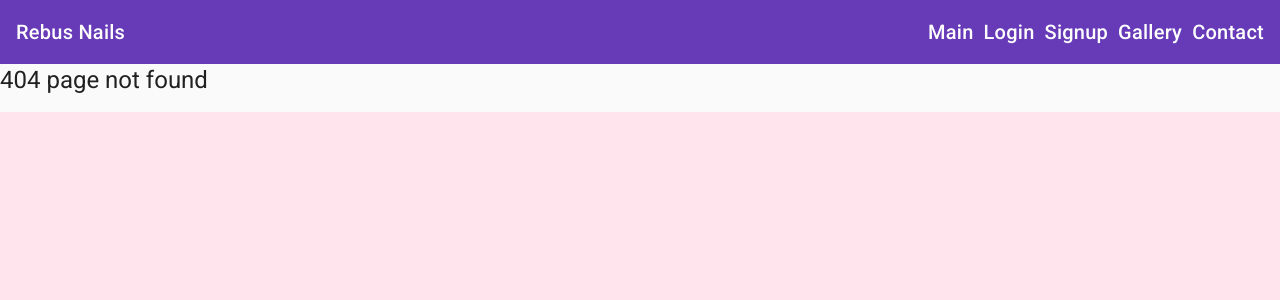
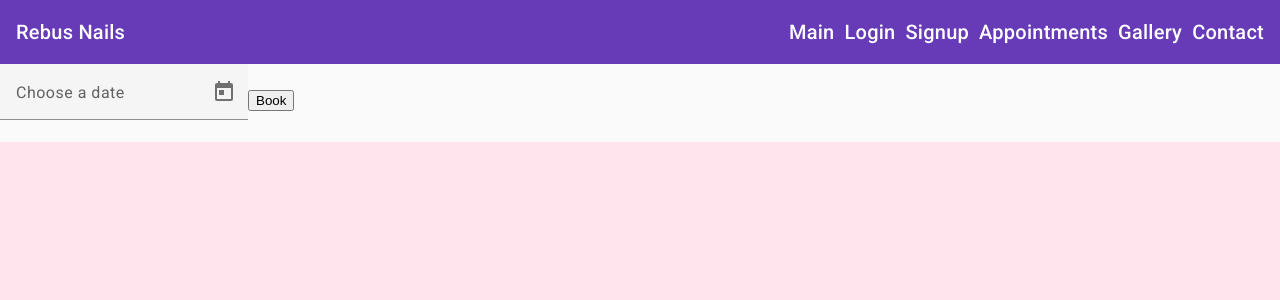
Before and after one commit to andrismrnvszki/Rebus_nails, an Angular app: page /appointments in a window 1280 px wide. Before the commit this address led to /not-found. Shown: the top 300 px of the page. Built offline with nearby package versions, Linux system fonts and the light colour scheme.

Commit message:
PacekMacek

```diff
--- a/src/app/app-routing.module.ts
+++ b/src/app/app-routing.module.ts
@@ -20,12 +20,20 @@ const routes: Routes = [
     loadChildren: () => import('./pages/not-found/not-found.module').then(m => m.NotFoundModule)
   },
   {
+    path: 'appointments',
+    loadChildren: () => import('./pages/appointments/appointments.module').then(m => m.AppointmentsModule) },
+  {
     path: '',
     redirectTo: '/main',
     pathMatch: 'full'
   },
-  { path: 'login', loadChildren: () => import('./pages/login/login.module').then(m => m.LoginModule) },
-  { path: 'signup', loadChildren: () => import('./pages/signup/signup.module').then(m => m.SignupModule) },
+  {
+    path: 'login',
+    loadChildren: () => import('./pages/login/login.module').then(m => m.LoginModule) },
+  {
+    path: 'signup',
+    loadChildren: () => import('./pages/signup/signup.module').then(m => m.SignupModule) },
+
   {
     path: '**',
     redirectTo:'/not-found'
--- a/src/app/app.component.html
+++ b/src/app/app.component.html
@@ -16,6 +16,7 @@
                     <li><a routerLink="/main">Main</a></li>
                     <li><a routerLink="/login">Login</a></li>
                     <li><a routerLink="/signup">Signup</a></li>
+                    <li><a routerLink="/appointments">Appointments</a></li>
                     <li><a routerLink="/gallery">Gallery</a></li>
                     <li><a routerLink="/contact">Contact</a></li>
                 </ul>
--- a/src/app/app.module.ts
+++ b/src/app/app.module.ts
@@ -15,6 +15,8 @@ import { MatButtonModule } from '@angular/material/button'
 import { MatIconModule } from '@angular/material/icon'
 import { FlexLayoutModule } from '@angular/flex-layout';
 import { MatListModule } from '@angular/material/list';
+import { MatCardModule } from '@angular/material/card';
+
 
 
 @NgModule({
@@ -32,7 +34,8 @@ import { MatListModule } from '@angular/material/list';
     MatButtonModule,
     MatIconModule,
     FlexLayoutModule,
-    MatListModule
+    MatListModule,
+    MatCardModule
   ],
   providers: [],
   bootstrap: [AppComponent]
--- /dev/null
+++ b/src/app/pages/appointments/appointments-routing.module.ts
@@ -0,0 +1,11 @@
+import { NgModule } from '@angular/core';
+import { RouterModule, Routes } from '@angular/router';
+import { AppointmentsComponent } from './appointments.component';
+
+const routes: Routes = [{ path: '', component: AppointmentsComponent }];
+
+@NgModule({
+  imports: [RouterModule.forChild(routes)],
+  exports: [RouterModule]
+})
+export class AppointmentsRoutingModule { }
--- /dev/null
+++ b/src/app/pages/appointments/appointments.component.css
@@ -0,0 +1,3 @@
+.demo-inline-calendar-card {
+    width: 300px;
+  }
--- /dev/null
+++ b/src/app/pages/appointments/appointments.component.html
@@ -0,0 +1,11 @@
+<div class="main_component">
+  <mat-form-field appearance="fill" >
+    <mat-label>Choose a date</mat-label>
+    <input matInput [matDatepicker]="picker" [formControl]="date">
+    <mat-datepicker-toggle matIconSuffix [for]="picker"></mat-datepicker-toggle>
+    <mat-datepicker #picker></mat-datepicker>
+  </mat-form-field>
+  <span>
+    <button mat-raised-button color="primary" (click)="book()">Book</button>
+  </span>
+</div>
--- /dev/null
+++ b/src/app/pages/appointments/appointments.component.ts
@@ -0,0 +1,21 @@
+import { Component } from '@angular/core';
+import { FormControl } from '@angular/forms';
+
+@Component({
+  selector: 'app-appointments',
+  templateUrl: './appointments.component.html',
+  styleUrls: ['./appointments.component.css']
+})
+export class AppointmentsComponent {
+  date = new FormControl('');
+
+  ngOnInit(): void {
+    // would like to get query parameters here...
+    // this.route...
+  }
+
+  book(): void{
+    console.log(this.date.value);
+
+  }
+}
--- a/src/app/pages/login/login.component.html
+++ b/src/app/pages/login/login.component.html
@@ -7,7 +7,10 @@
         <mat-label for="email">Email: </mat-label>
         <input matInput type="email" [formControl]="email">
     </mat-form-field>
-    <mat-form-field><mat-label for="pwd">Password: </mat-label><input matInput type="password" [formControl]="password"></mat-form-field>
+    <mat-form-field>
+        <mat-label for="pwd">Password: </mat-label>
+        <input matInput type="password"[formControl]="password">
+    </mat-form-field>
     <span>
         <button mat-raised-button color="primary" (click)="login()">Login</button>
         <button mat-raised-button color="primary" [routerLink]="'/signup'">Signup</button>
--- a/src/app/pages/login/login.module.ts
+++ b/src/app/pages/login/login.module.ts
@@ -4,8 +4,8 @@ import { CommonModule } from '@angular/common';
 import { LoginRoutingModule } from './login-routing.module';
 import { LoginComponent } from './login.component';
 import { ReactiveFormsModule } from '@angular/forms';
-import { MatFormFieldModule } from '@angular/material/form-field'
-import { MatInputModule } from '@angular/material/input'
+import { MatFormFieldModule } from '@angular/material/form-field';
+import { MatInputModule } from '@angular/material/input';
 import { MatButtonModule } from '@angular/material/button';
 import { MatProgressSpinnerModule } from '@angular/material/progress-spinner';
 
--- a/src/app/shared/menu/menu.component.html
+++ b/src/app/shared/menu/menu.component.html
@@ -10,6 +10,10 @@
     <a mat-list-item routerLink="/signup" (click)="close()">
         <mat-icon class="mat-icon">app_registration</mat-icon>
         <span>Signup</span>
+    </a>
+    <a mat-list-item routerLink="/appointments" (click)="close()">
+        <mat-icon class="mat-icon">calendar_today</mat-icon>
+        <span>Appointments</span>
     </a>
     <a mat-list-item routerLink="/gallery" (click)="close()">
         <mat-icon class="mat-icon">collections</mat-icon>
```
Also changed, not shown: src/app/pages/appointments/appointments.module.ts (added, +32 -0 lines), 1 other file (tests, documents, lock files or other folders).
